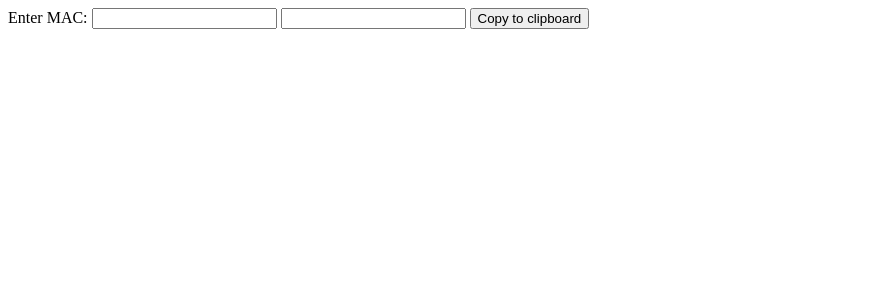
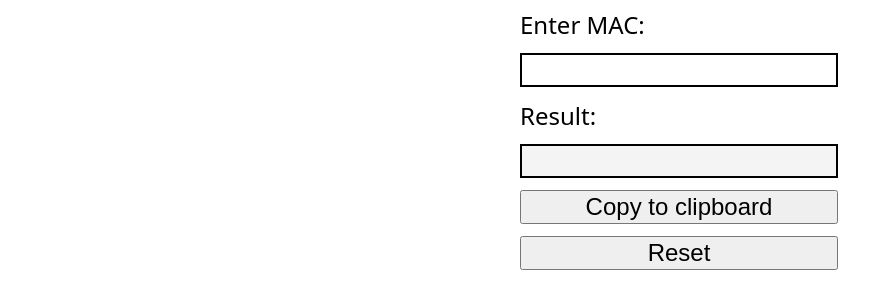
Before and after one commit to lkhrs/MAColon, a plain HTML site: page index.html in a window 1280 px wide. Shown: the whole page, without its empty margins (0-893 px from the left). Drawn offline with Linux system fonts and the light colour scheme.

Commit message:
Make it pretty

```diff
--- a/index.html
+++ b/index.html
@@ -5,14 +5,17 @@
 		<meta http-equiv="X-UA-Compatible" content="IE=edge" />
 		<meta name="viewport" content="width=device-width, initial-scale=1.0" />
 		<title>macalon: Add colons to MAC string</title>
+		<link rel="stylesheet" href="style.css" />
 		<script src="script.js"></script>
 	</head>
 	<body>
 		<form>
 			<label for="mac">Enter MAC:</label>
-			<input type="text" id="mac" />
+			<input type="text" id="mac" autocorrect="off" />
+			<label>Result:</label>
 			<input type="text" id="macolon" readonly />
 			<button type="button" id="copy">Copy to clipboard</button>
+			<button type="reset">Reset</button>
 		</form>
 	</body>
 </html>
--- /dev/null
+++ b/style.css
@@ -0,0 +1,34 @@
+:root {
+	color-scheme: dark light;
+	font-family: system-ui;
+	--color-disabled: rgba(232, 232, 232, 0.497);
+}
+
+* {
+	font-size: x-large;
+}
+
+form {
+	display: flex;
+	flex-wrap: wrap;
+	flex-direction: column;
+	place-self: center;
+	max-width: 10rem;
+	gap: 0.5rem;
+}
+
+input {
+	justify-self: center;
+	border: 2px solid;
+}
+
+button {
+	display: inline-block;
+}
+
+#macolon {
+	user-select: all;
+	-webkit-user-select: all;
+	background-color: var(--color-disabled);
+	cursor: text;
+}
```
